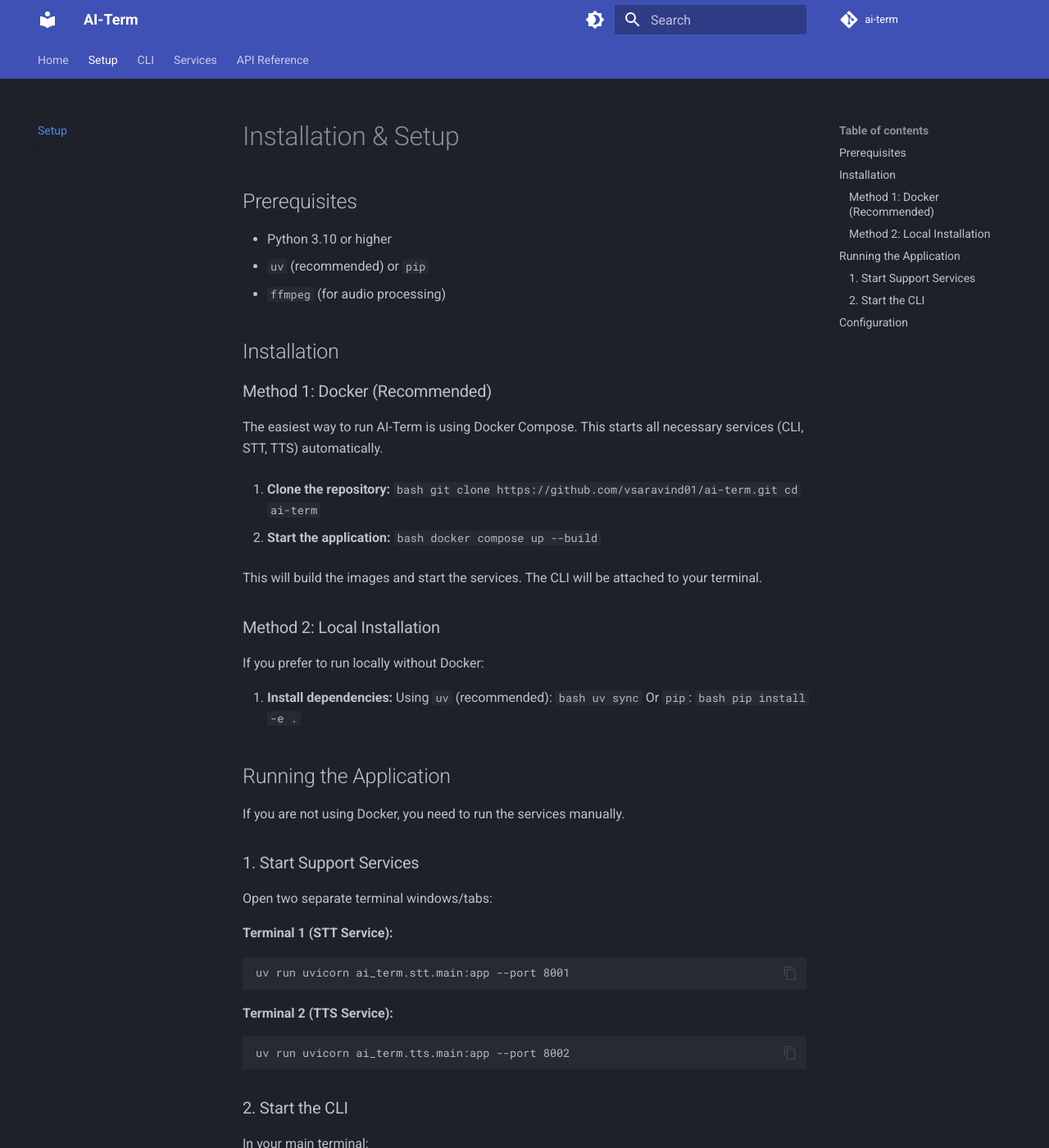
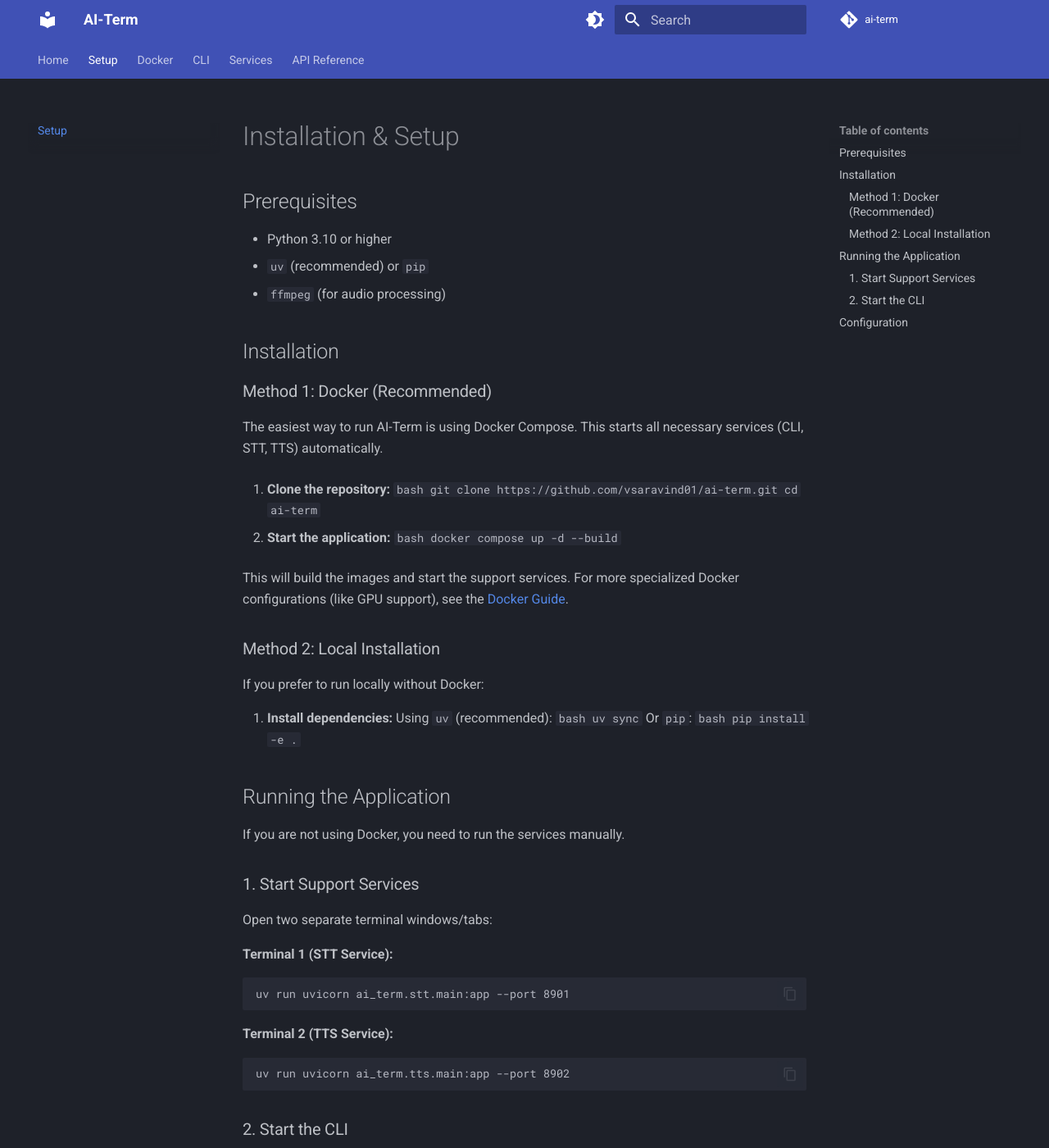
Before and after one commit to vsaravind01/ai-term, an MkDocs documentation site: the page built from docs/setup.md, in a window 1280 px wide and 1400 px high. Shown: the whole window at 82% size. Built offline with MkDocs 1.6.1 and Material for MkDocs 9.7.7, drawn with Linux system fonts in a browser that asks for light colours; comment, search, counter and statistics services are not loaded.

Commit message:
docs: add Docker installation guide and update README/setup instructions

````diff
--- a/docs/setup.md
+++ b/docs/setup.md
@@ -20,10 +20,10 @@
 
 2. **Start the application:**
    ```bash
-   docker compose up --build
+   docker compose up -d --build
    ```
 
-   This will build the images and start the services. The CLI will be attached to your terminal.
+   This will build the images and start the support services. For more specialized Docker configurations (like GPU support), see the [Docker Guide](docker.md).
 
 ### Method 2: Local Installation
 
@@ -48,12 +48,12 @@
 
 **Terminal 1 (STT Service):**
 ```bash
-uv run uvicorn ai_term.stt.main:app --port 8001
+uv run uvicorn ai_term.stt.main:app --port 8901
 ```
 
 **Terminal 2 (TTS Service):**
 ```bash
-uv run uvicorn ai_term.tts.main:app --port 8002
+uv run uvicorn ai_term.tts.main:app --port 8902
 ```
 
 ### 2. Start the CLI
--- a/mkdocs.yml
+++ b/mkdocs.yml
@@ -42,6 +42,7 @@
 nav:
   - Home: index.md
   - Setup: setup.md
+  - Docker: docker.md
   - CLI:
     - Overview: cli/index.md
     - Configuration: cli/configuration.md
````
Also changed, not shown: README.md (+14 -4 lines), docs/docker.md (added, +46 -0 lines).
